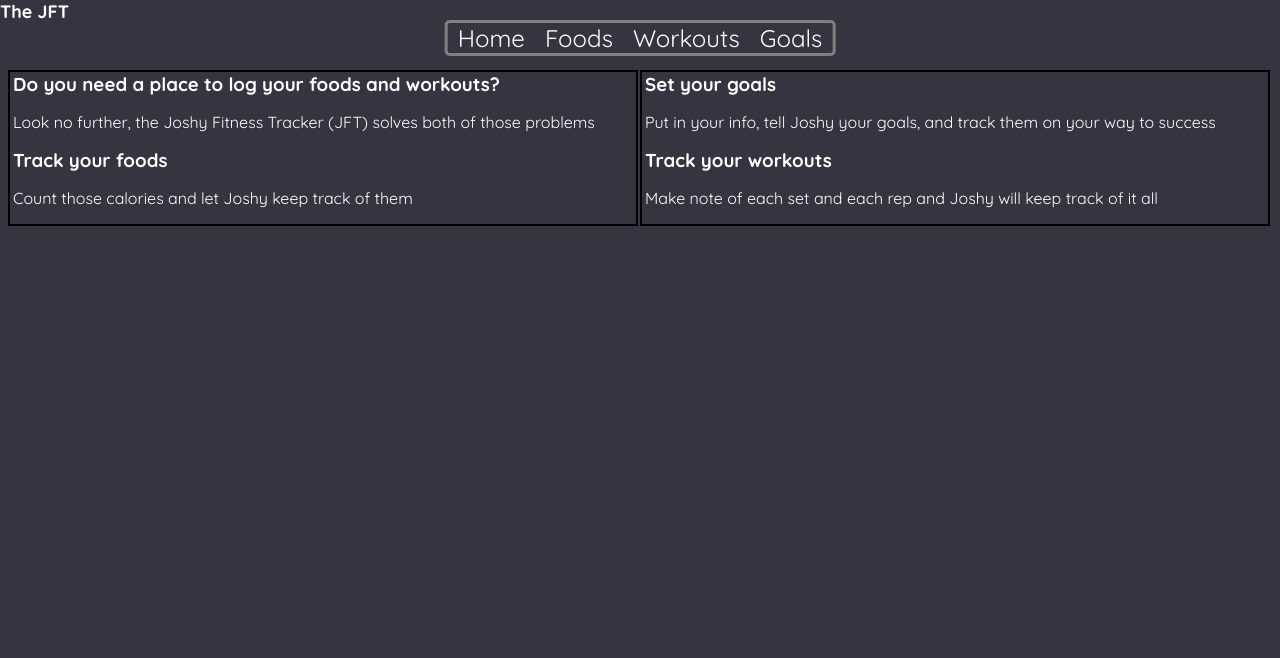
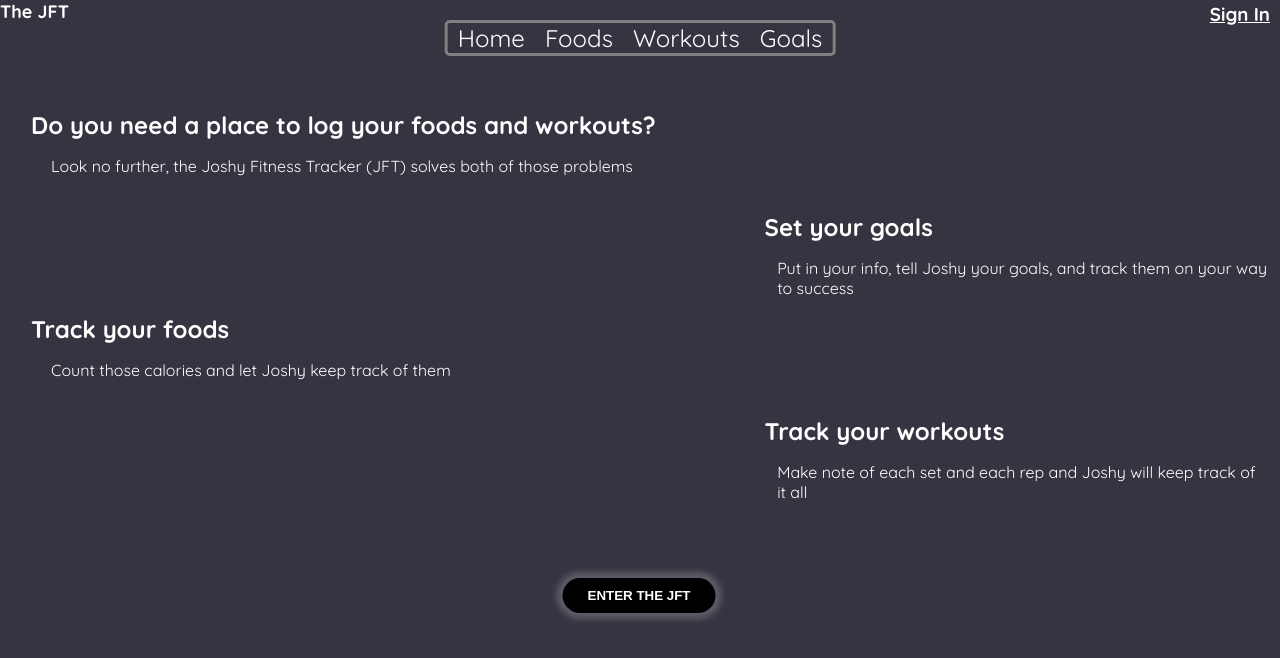
Before and after one commit to devjoshdev/joshy-fitness-tracker, a Next.js app: page / in a window 1280 px wide. Shown: the top 658 px of the page. Built offline with nearby package versions, Linux system fonts and the light colour scheme; no server answers.

Commit message:
Progress made on landing page and add Sign In/Out to top bar

```diff
--- /dev/null
+++ b/app/components/SignInSignOut.js
@@ -0,0 +1,19 @@
+"use client";
+import styles from "../styles/SignInSignOut.module.css";
+import { signIn, signOut, useSession } from "next-auth/react";
+const SignInSignOut = () => {
+    const { data: session, status } = useSession();
+    const handleSignInSignOut = () => {
+        if (status === "authenticated") {
+            signOut({callbackUrl: "/"});
+        }
+        else {
+            signIn("google", {callbackUrl: "/home"});
+        }
+    }
+    return (
+        <h3 className={styles["sign-sign"]} onClick={handleSignInSignOut}>{status === "authenticated" ? "Sign Out" : "Sign In"}</h3>
+    )
+};
+
+export default SignInSignOut;
--- a/app/layout.js
+++ b/app/layout.js
@@ -4,6 +4,7 @@ import styles from "./styles/global.css";
 import { Quicksand } from "next/font/google";
 import { getServerSession } from "next-auth";
 import SessionProvider from "./components/SessionProvider";
+import SignInSignOut from "./components/SignInSignOut";
 
 const quickSand = Quicksand({
   subsets: ["latin"]
@@ -21,6 +22,7 @@ export default async function RootLayout({ children }) {
         <SessionProvider session={session}>
         <Brand/>
         <NavBar/>
+        <SignInSignOut/>
         {children}
         </SessionProvider>
       </body>
--- a/app/page.js
+++ b/app/page.js
@@ -1,19 +1,18 @@
 import styles from "./styles/LandingPage.module.css";
 export default async function LandingPage() {
   return (
-    <div style={{marginTop: "60px"}}>
+    <div style={{marginTop: "100px"}}>
       <div className={styles["row-container"]}>
         <div className={styles["landing-column1"]}>
-          <h3 className={styles["landing-header3"]}>Do you need a place to log your foods and workouts?</h3>
-          <p>Look no further, the Joshy Fitness Tracker (JFT) solves both of those problems</p>
-          <h3 className={styles["landing-header3"]}>Track your foods</h3>
-          <p>Count those calories and let Joshy keep track of them</p>
-        </div>
-        <div className={styles["landing-column2"]}>
-          <h3 className={styles["landing-header3"]}>Set your goals</h3>
-          <p>Put in your info, tell Joshy your goals, and track them on your way to success</p>
-          <h3 className={styles["landing-header3"]}>Track your workouts</h3>
-          <p>Make note of each set and each rep and Joshy will keep track of it all</p>
+          <h2 className={styles["landing-header3-left"]}>Do you need a place to log your foods and workouts?</h2>
+          <p className={styles["p-col1"]}>Look no further, the Joshy Fitness Tracker (JFT) solves both of those problems</p>
+          <h2 className={styles["landing-header3-right"]}>Set your goals</h2>
+          <p className={styles["p-col2"]}>Put in your info, tell Joshy your goals, and track them on your way to success</p>
+          <h2 className={styles["landing-header3-left"]}>Track your foods</h2>
+          <p className={styles["p-col1"]}>Count those calories and let Joshy keep track of them</p>
+          <h2 className={styles["landing-header3-right"]}>Track your workouts</h2>
+          <p className={styles["p-col2"]}>Make note of each set and each rep and Joshy will keep track of it all</p>
+          <button className={styles["landing-button"]}>Enter the JFT</button>
         </div>
       </div>
     </div>
--- a/app/styles/LandingPage.module.css
+++ b/app/styles/LandingPage.module.css
@@ -11,26 +11,50 @@
     padding-right: 3px;
     display: flex;
     flex-direction: column;
-    border: 2px solid black;
-    width: 50%;
+    /* border: 2px solid black; */
+    width: 100%;
 }
 
-.landing-column2 {
-    height: 100%;
-    margin-top: 10px;
-    margin-right: 2px;
-    padding-left: 3px;
-    padding-right: 3px;
-    display: flex;
-    flex-direction: column;
-    border: 2px solid black;
-    width: 50%;
-    /* margin-top: 10px;
-    margin-left: 2px;
-    border: 2px solid black;
-    width: 50%; */
+
+.landing-header3-left {
+    padding-left: 20px;
+    margin: 0;
 }
 
-.landing-header3 {
-    margin: 0;
+.landing-header3-right {
+    margin-left: 60%;
+    margin-bottom: 0;
 }
+
+.p-col1 {
+    margin-left: 40px;
+
+}
+
+.p-col2 {
+    margin-left: 61%;
+}
+
+/* .landing-button {
+    cursor: pointer;
+    margin-top: 60px;
+    width: fit-content;
+    margin-left: 50%;
+    transform: translateX(-50%);
+} */
+
+.landing-button {
+    cursor: pointer;
+    margin-top: 60px;
+    padding: 10px 25px;
+    width: fit-content;
+    margin-left: 50%;
+    transform: translateX(-50%);
+    background-color: black;
+    color: white;
+    border: none;
+    border-radius: 25px;
+    font-weight: bold;
+    text-transform: uppercase;
+    box-shadow: 0px 0px 6px 6px rgba(255, 255, 255, .2);
+}
--- /dev/null
+++ b/app/styles/SignInSignOut.module.css
@@ -0,0 +1,10 @@
+.sign-sign {
+    position: fixed;
+    top: 0;
+    margin-top: 2px;
+    right: 10px;
+    z-index: 1;
+    min-width: fit-content;
+    text-decoration: underline;
+    cursor: pointer;
+}
```
